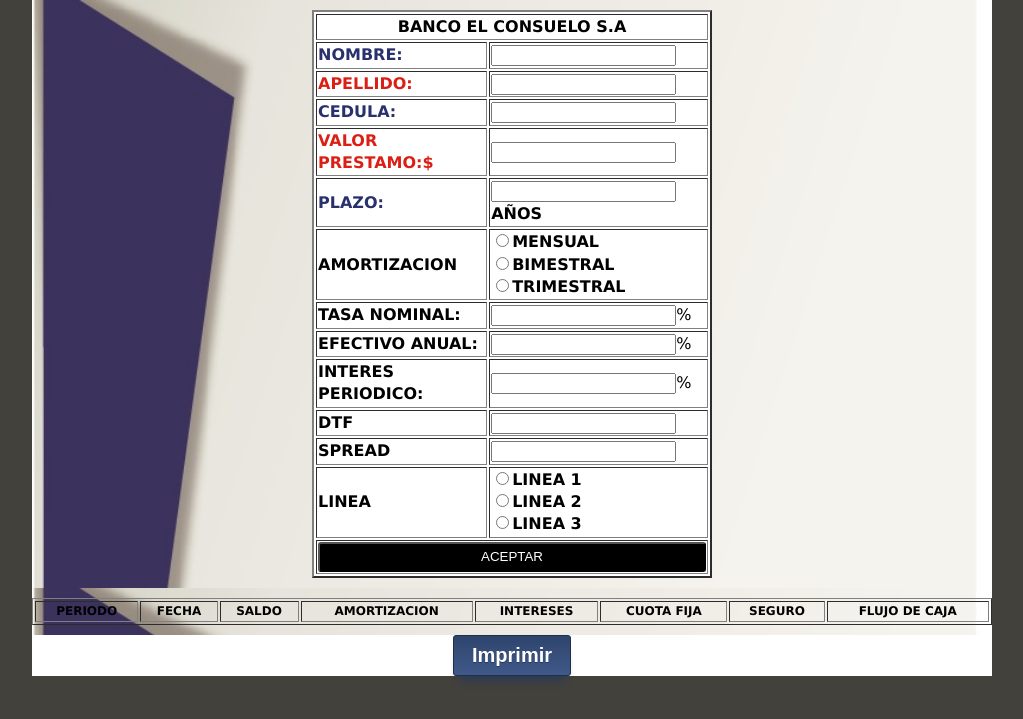
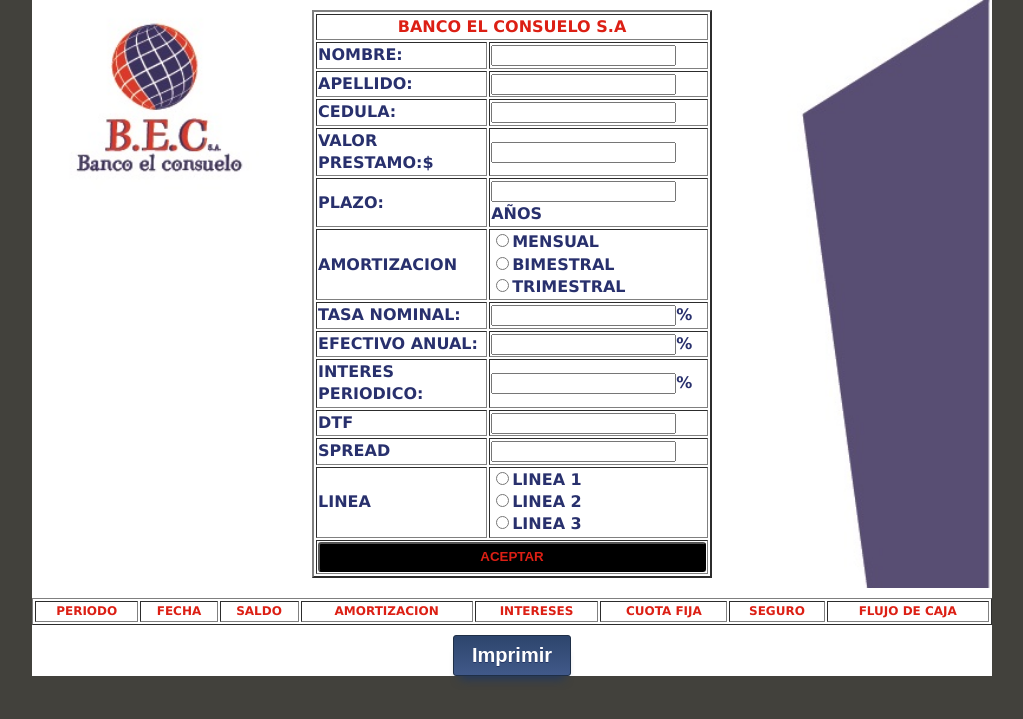
Before and after one commit to dvelas46/economica, a PHP site: page / in a window 1280 px wide. Shown: the top 719 px of the page, without its empty margins (128-1151 px from the left). Run offline with PHP 8.4, Linux system fonts and the light colour scheme; lists and menus that the app fills with data are empty.

Commit message:
completo

```diff
--- a/index.php
+++ b/index.php
@@ -15,77 +15,77 @@
 
         <div class="container">
             <div class="content"  style="background-image:
-          url('./IMAGENES/BEC.jpg'); background-size:100% auto">
+          url('./IMAGENES/BEC1.jpg'); background-size:100% auto">
 
                 <table width="400" border='2' align="center" class="table-form">
                     <tr>
                         <td colspan="2">
                             <span class="post-title Estilo5"> <center>
-                                    <strong>BANCO EL CONSUELO S.A</strong>
+                                    <strong><font color="DC1F14">BANCO EL CONSUELO S.A</strong></font>
                                 </center></span>
                         </td>
                     </tr>
                     <form id="formulario">
                         <tr>
-                            <td><label form="NOMBRE"> <font color=" 28306D"><strong>NOMBRE:</strong></font> </label></td>
+                            <td><label form="NOMBRE"> <font color="28306D"><strong>NOMBRE:</strong></font> </label></td>
                             <td><input type="text"  name="NOMBRE" id="NOMBRE" maxlength="12" required></td>
                         </tr>
                         <tr>
-                            <td><label form="APELLIDO"><font color=" DC1F14"> <strong>APELLIDO:</strong></font></label></td>
+                            <td><label form="APELLIDO"><font color="28306D"> <strong>APELLIDO:</strong></font></label></td>
                             <td><input type="text"  name="APELLIDO" id="APELLIDO" maxlength="12" required></td>
                         </tr>
                         <tr>
-                            <td><label form="cc"><font color=" 28306D"><strong>CEDULA:</strong></font></label></td>
+                            <td><label form="cc"><font color="28306D"><strong>CEDULA:</strong></font></label></td>
                             <td><input type="text" name="CC" id="cc" maxlength="12" required></td>
                         </tr>
                         <tr>
-                            <td><label form="p"><font color=" DC1F14"><strong>VALOR PRESTAMO:$</strong></font></label></td>
+                            <td><label form="p"><font color="28306D"><strong>VALOR PRESTAMO:$</strong></font></label></td>
                             <td><input type="text"   name="PRESTAMO" id="p" maxlength="12" required></td>
                         </tr>
                         <tr>
-                            <td><label form="PLAZO"><font color=" 28306D"><strong>PLAZO:</strong></font> </label></td>
+                            <td><label form="PLAZO"><font color="28306D"><strong>PLAZO:</strong></font> </label></td>
 
-                          <td><input type="text"   name="PLAZO" id="PLAZO" maxlength="12" required><strong>AÑOS</strong><br></td>
+                            <td><input type="text"   name="PLAZO" id="PLAZO" maxlength="12" required><strong><font color="28306D">AÑOS</font></strong><br></td>
                         </tr>
                         <tr>
-                            <td><strong>AMORTIZACION</strong></td>
+                            <td><strong><font color="28306D">AMORTIZACION</font></strong></td>
                             <td>
-                                <input type="radio" name="periodo" value="MENSUAL" required><strong>MENSUAL</strong> <br>
-                                <input type="radio" name="periodo" value="BIMESTRAL" required><strong>BIMESTRAL</strong> <br>
-                                <input type="radio" name="periodo" value="TRIMESTRAL" required><strong>TRIMESTRAL</strong> <br>
+                                <input type="radio" name="periodo" value="MENSUAL" required><strong><font color="28306D">MENSUAL</strong></font> <br>
+                                <input type="radio" name="periodo" value="BIMESTRAL" required><strong><font color="28306D">BIMESTRAL</strong></font> <br>
+                                <input type="radio" name="periodo" value="TRIMESTRAL" required><strong><font color="28306D">TRIMESTRAL</font></strong> <br>
                             </td>
                         </tr>
                         <tr>
-                            <td><label form="tn"><strong>TASA NOMINAL:</strong></label></td>
-                            <td><input type="text"  name="tn" id="tn" onKeyUp="calcularBaseNominal(this.value)" required>%<br></td>
+                            <td><label form="tn"><strong><font color="28306D">TASA NOMINAL:</font></strong></label></td>
+                            <td><input type="text"  name="tn" id="tn" onKeyUp="calcularBaseNominal(this.value)" required><strong><font color="28306D">%</strong></font><br></td>
                         </tr>
                         <tr>
-                            <td><label form="ea"><strong>EFECTIVO ANUAL:</strong></label></td>
-                            <td><input type="text"  name="ea" id="ea" onKeyUp="calcularBaseEfectivo(this.value)" required>%<br></td>
+                            <td><label form="ea"><strong><font color="28306D">EFECTIVO ANUAL:</font></strong></label></td>
+                            <td><input type="text"  name="ea" id="ea" onKeyUp="calcularBaseEfectivo(this.value)" required><strong><font color="28306D">%</strong></font><br></td>
                         </tr>
                         <tr>
-                            <td><label form="ip"><strong>INTERES PERIODICO:</strong></label></td>
-                            <td><input type="text"  name="ip" id="ip" onKeyUp="calcularBasePeriodico(this.value)" required>%<br></td>
+                            <td><label form="ip"><strong><font color="28306D">INTERES PERIODICO:</font></strong></label></td>
+                            <td><input type="text"  name="ip" id="ip" onKeyUp="calcularBasePeriodico(this.value)" required><strong><font color="28306D">%</strong></font><br></td>
                         </tr>
                         <tr>
-                            <td><label for="dtf"><strong>DTF</strong></label></td>
-                            <td><input type="text" name="dtf"  id="dtf" onKeyUp="sumar()"  required></td>
+                            <td><label for="dtf"><strong><font color="28306D">DTF</font></strong></label></td>
+                            <td><input type="text" name="dtf"  id="dtf" onKeyUp="sumar(this.value)"  required></td>
                         </tr>
                         <tr>
-                            <td><label for="spread"><strong>SPREAD</strong></label></td>
-                            <td><input type="text"  name="spread" id="spread" onKeyUp="sumar()"  required ></td>
+                            <td><label for="spread"><strong><font color="28306D">SPREAD</font></strong></label></td>
+                            <td><input type="text"  name="spread" id="spread" onKeyUp="sumar(this.value)"  required ></td>
                         </tr>
                         <tr>
-                            <td><strong>LINEA</strong></td>
+                            <td><strong><font color="28306D">LINEA</font></strong></font></td>
                             <td>
-                                <input type="radio" name="linea" value="1" required><strong>LINEA 1</strong> <br>
-                                <input type="radio" name="linea" value="2" required><strong>LINEA 2</strong> <br>
-                                <input type="radio" name="linea" value="3" required><strong>LINEA 3</strong> <br>
+                                <input type="radio" name="linea" value="1" required><strong><font color="28306D">LINEA 1</font></strong> <br>
+                                <input type="radio" name="linea" value="2" required><strong><font color="28306D">LINEA 2</font></strong> <br>
+                                <input type="radio" name="linea" value="3" required><strong><font color="28306D">LINEA 3</font></strong> <br>
                             </td>
                         </tr>
                         <tr>
                             <td colspan="2">
-                                <button type="button" id="btn-aceptar" class="btn" name="aceptar">ACEPTAR</button>
+                                <button type="button" id="btn-aceptar" class="btn" name="aceptar"><font color="DC1F14"><strong>ACEPTAR</strong></font></button>
                             </td>
                         </tr>
                     </form>
@@ -94,20 +94,19 @@
 
             </div>    <!-- end .content -->
 
-            <div class="content"
-                  style="background-image:
-          url('./IMAGENES/BEC.jpg'); background-size:100% auto">
+            <div class="content">
+
                 <table border class="tabla-resultados">
                     <thead>
                         <tr>
-                            <th>PERIODO</th>
-                            <th>FECHA</th>
-                            <th>SALDO</th>
-                            <th>AMORTIZACION</th>
-                            <th>INTERESES</th>
-                            <th>CUOTA FIJA</th>
-                            <th>SEGURO</th>
-                            <th>FLUJO DE CAJA</th>
+                            <th><strong><font color="DC1F14">PERIODO</font></strong></th>
+                            <th><strong><font color="DC1F14">FECHA</font></strong></th>
+                            <th><strong><font color="DC1F14">SALDO</font></strong></th>
+                            <th><strong><font color="DC1F14">AMORTIZACION</font></strong></th>
+                            <th><strong><font color="DC1F14">INTERESES</font></strong></th>
+                            <th><strong><font color="DC1F14">CUOTA FIJA</font></strong></th>
+                            <th><strong><font color="DC1F14">SEGURO</font></strong></th>
+                            <th><strong><font color="DC1F14">FLUJO DE CAJA</font></strong></th>
                         </tr>
                     </thead>
                     <tbody id="resultados"></tbody>
```
Also changed, not shown: js/script.js (+52 -51 lines), php/operaciones.php (+1 -12 lines), IMAGENES/BC77.jpg (added), IMAGENES/BEC1.jpg (added), IMAGENES/BEC2.jpg (added), IMAGENES/BEC3.jpg (added), IMAGENES/Bec_1.jpg (added).
